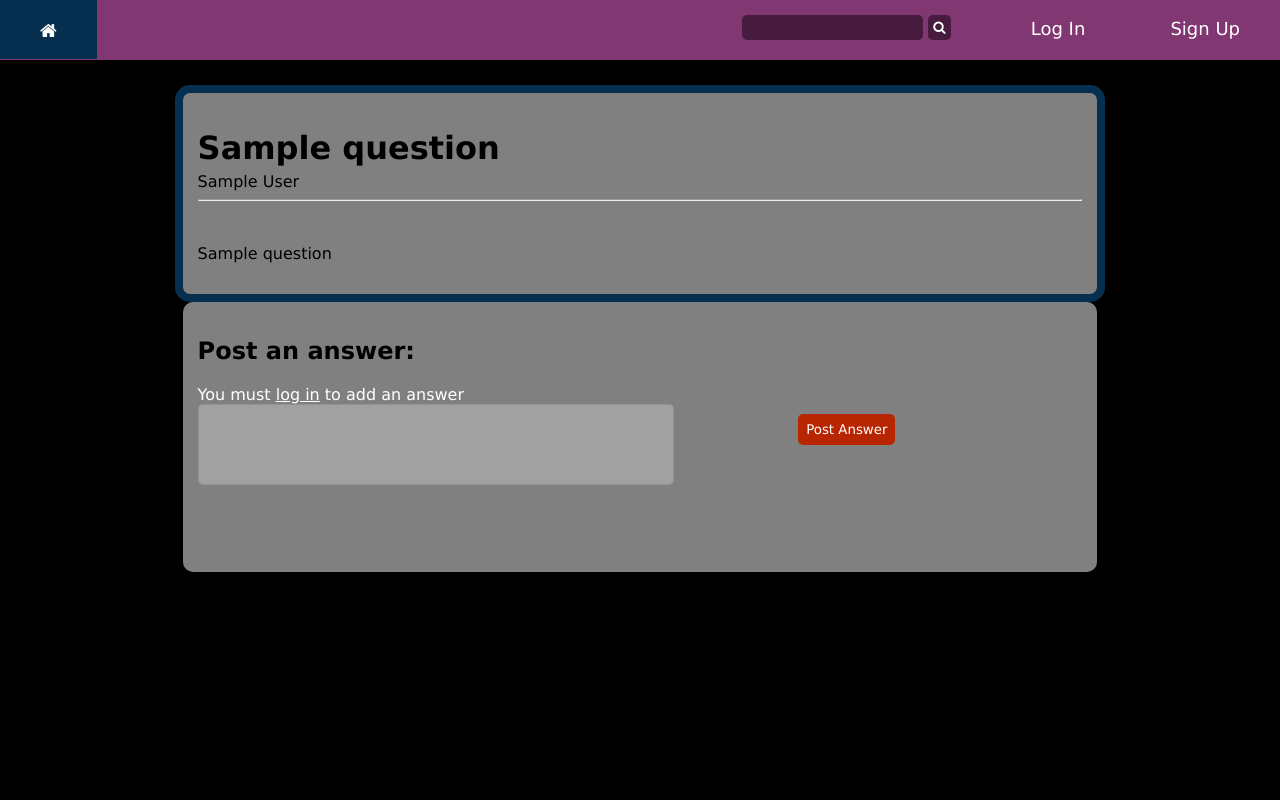
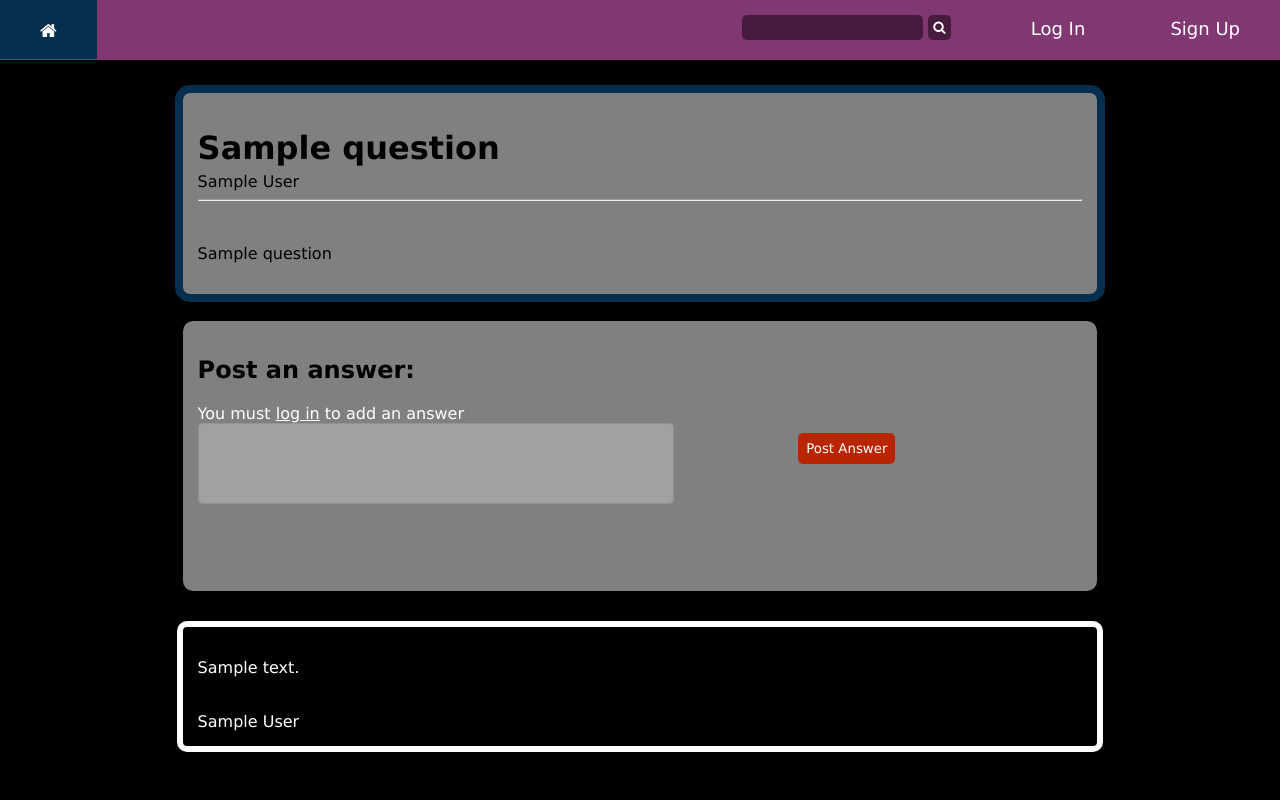
Before and after one commit to waidd280/my_blog_app, a Flask app: page /questions/1 in a window 1280 px wide. Run offline with Flask 2, Linux system fonts and the light colour scheme; tables that the repository leaves empty hold one stand-in row (values such as "Sample post").

Commit message:
add functionality for adding question answers to db

```diff
--- a/app/question_routes.py
+++ b/app/question_routes.py
@@ -10,10 +10,8 @@ def question_page(question_id):
     page_question = Question.query.filter_by(id=question_id).first()
     question_author = User.query.filter_by(id=page_question.user_id).first().name
 
-    print(page_question.answers)
-
     return render_template('question_page.html', pagetitle=page_question.question_title,
-    page_question=page_question, question_author=question_author)
+    page_question=page_question, question_author=question_author, users=User)
 
 @questions.route('/<question_id>', methods=["POST"])
 def question_page_post(question_id):
--- a/app/static/css/style.css
+++ b/app/static/css/style.css
@@ -281,3 +281,11 @@ body{
 .post-answer-container{
     max-width: 80%;
 }
+
+.answer-component{
+    max-width: 70%;
+    margin: 30px auto;
+    border: 6px solid white;
+    border-radius: 10px;
+    padding: 15px;
+}
--- a/app/templates/question_page.html
+++ b/app/templates/question_page.html
@@ -13,6 +13,8 @@
 
 {% if not page_question.answers %}
     <p class="no-answers-message">There are no answers posted for this question yet...</p>
+{% else %}
+    <br />
 {% endif %}
 
 <div class="post-answer-box">
@@ -34,6 +36,17 @@
         </div>
     </form>
 </div>
+
+{% if page_question.answers %}
+    {% for answer in page_question.answers %}
+        <div class="answer-component">
+            <p>{{ answer.answer_text }}</p>
+            <br />
+            <span>{{ users.query.filter_by(id=answer.user_id).first().name }}</span>
+        </div>
+    {% endfor %}
+{% endif %}
+
 {% endblock %}
 
 {% block script %}
```
